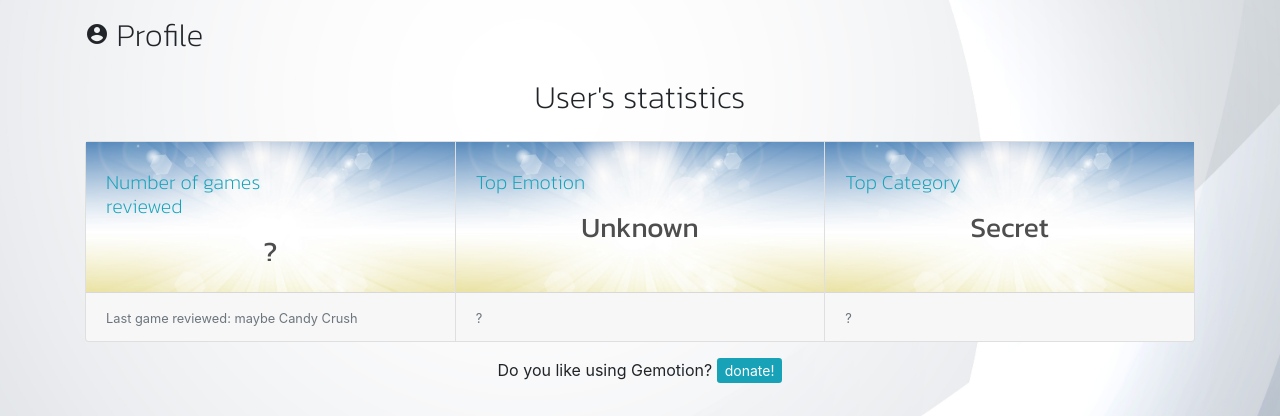
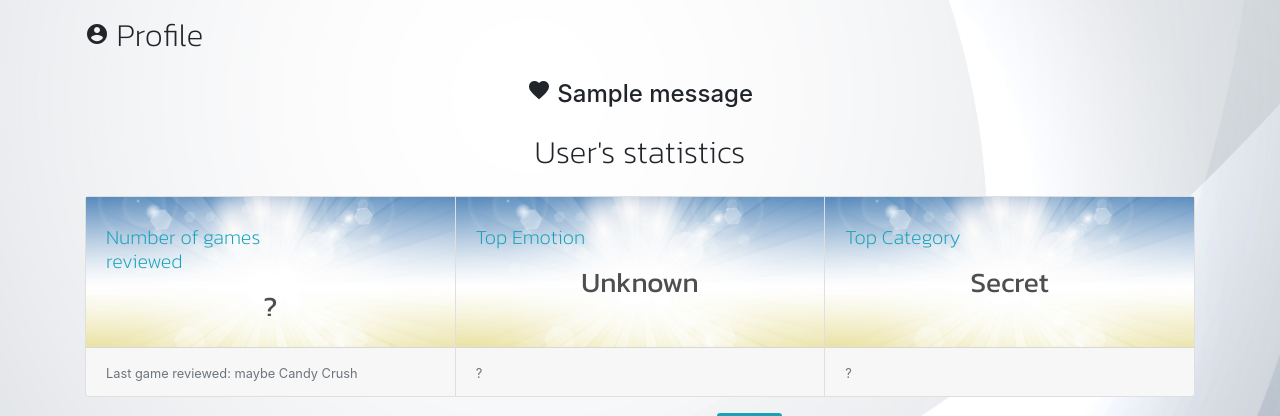
Before and after one commit to fergabi17/gemotion, a Django app: page /profile/ in a window 1280 px wide. Shown: the part 68-484 px from the top of the page. Run offline with Django 3.2, Linux system fonts and the light colour scheme; data comes from the database, SQL or seed files in the repository; tables that the repository leaves empty hold one stand-in row (values such as "Sample post"); one stand-in notice (Sample message) is shown; some libraries are stand-ins or nearby versions; some web fonts are replaced.

Commit message:
Add django messages

```diff
--- a/profiles/templates/profiles/profile.html
+++ b/profiles/templates/profiles/profile.html
@@ -27,16 +27,23 @@
                 Profile
             </h2>
 
-            <!-- ************************************************ FROM REVIEW -->
-            {% if from_review %}
-            <h1>Thank you for your review {{ profile }}!</h1>
+            <!-- ************************************************ MESSAGES -->
+            {% if messages %}
+            {% for message in messages %}
+            {% if message.tags == 'success' %}
+                <h4 class="text-center"><i class="large material-icons">favorite</i> {{message}}</h4>
+            {% else %}
+                <h4 class="text-center">{{message}}</h4>
+            {% endif %}
+            {% endfor %}
             {% endif %}
 
+
+            <!-- ************************************************ CARDS PROFILE -->
             <h2 class="text-center">
                 {{ profile|title }}'s statistics
             </h2>
 
-            <!-- ************************************************ CARDS PROFILE -->
             <div class="card-group">
                 <div class="card">
 
--- a/profiles/views.py
+++ b/profiles/views.py
@@ -97,6 +97,7 @@ def delete_review(request, game):
     reviews = Review.objects.filter(game=game,
                                     user_profile=profile)
     reviews.delete()
+    messages.warning(request, f'{game} was deleted from your reviews')
     return redirect(reverse('profile'))
 
 
--- a/reviews/views.py
+++ b/reviews/views.py
@@ -122,6 +122,7 @@ def post_review(request):
                                 played=user_played,
                                 emotion=emotion)
             new_review.save()
+    messages.success(request, f'Thank you for reviewing {game}')
     return redirect(reverse('profile'))
 
 
```
